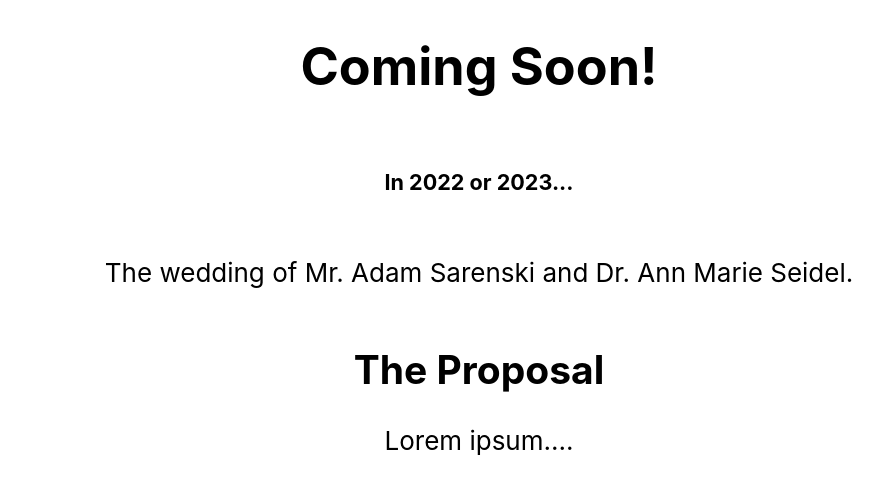
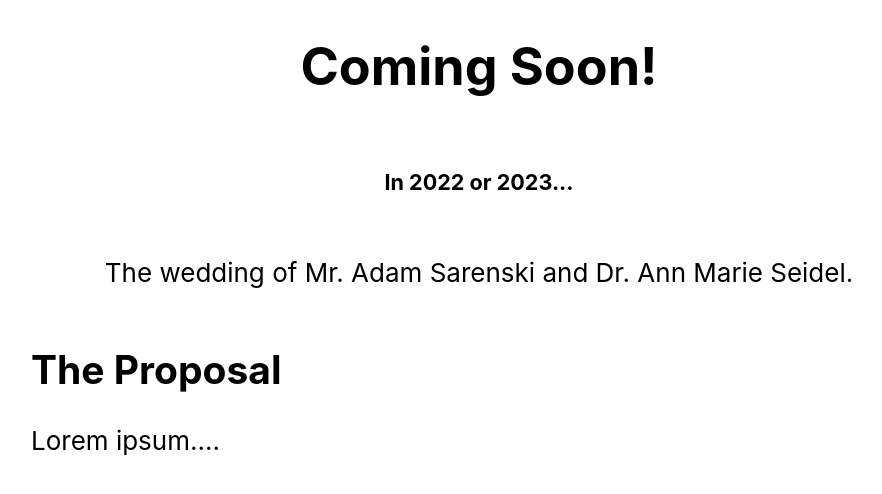
Before and after one commit to asarenski/AdamAndAnnMarieWedding, a React (Create React App) app: page / in a window 1280 px wide. Shown: the top 494 px of the page, without its empty margins (161-1043 px from the left). Built offline with nearby package versions, Linux system fonts and the light colour scheme.

Commit message:
developed basic grid layout

```diff
--- a/src/App.js
+++ b/src/App.js
@@ -1,4 +1,3 @@
-import logo from './logo.svg';
 import './App.scss';
 import Header from './components/Header';
 import TheProposal from './components/TheProposal';
--- a/src/App.scss
+++ b/src/App.scss
@@ -1,4 +1,6 @@
 .App {
-  text-align: center;
   font-size: calc(10px + 2vmin);
+
+  display: grid;
+  grid-template-columns: [gutterLeft] 15% [main] auto [gutterRight] 15% [end];
 }
--- a/src/components/Header.scss
+++ b/src/components/Header.scss
@@ -1,4 +1,7 @@
 .Header {
+    grid-column-start: gutterLeft;
+    grid-column-end: end;
+
     display: flex;
     flex-direction: column;
     align-items: center;
--- a/src/components/TheProposal.js
+++ b/src/components/TheProposal.js
@@ -1,4 +1,5 @@
 import React from 'react';
+import './TheProposal.scss';
 
 const TheProposal = () => {
     return (
--- /dev/null
+++ b/src/components/TheProposal.scss
@@ -0,0 +1,4 @@
+.TheProposal {
+    grid-column-start: main;
+    grid-column-end: gutterRight;
+}
```
